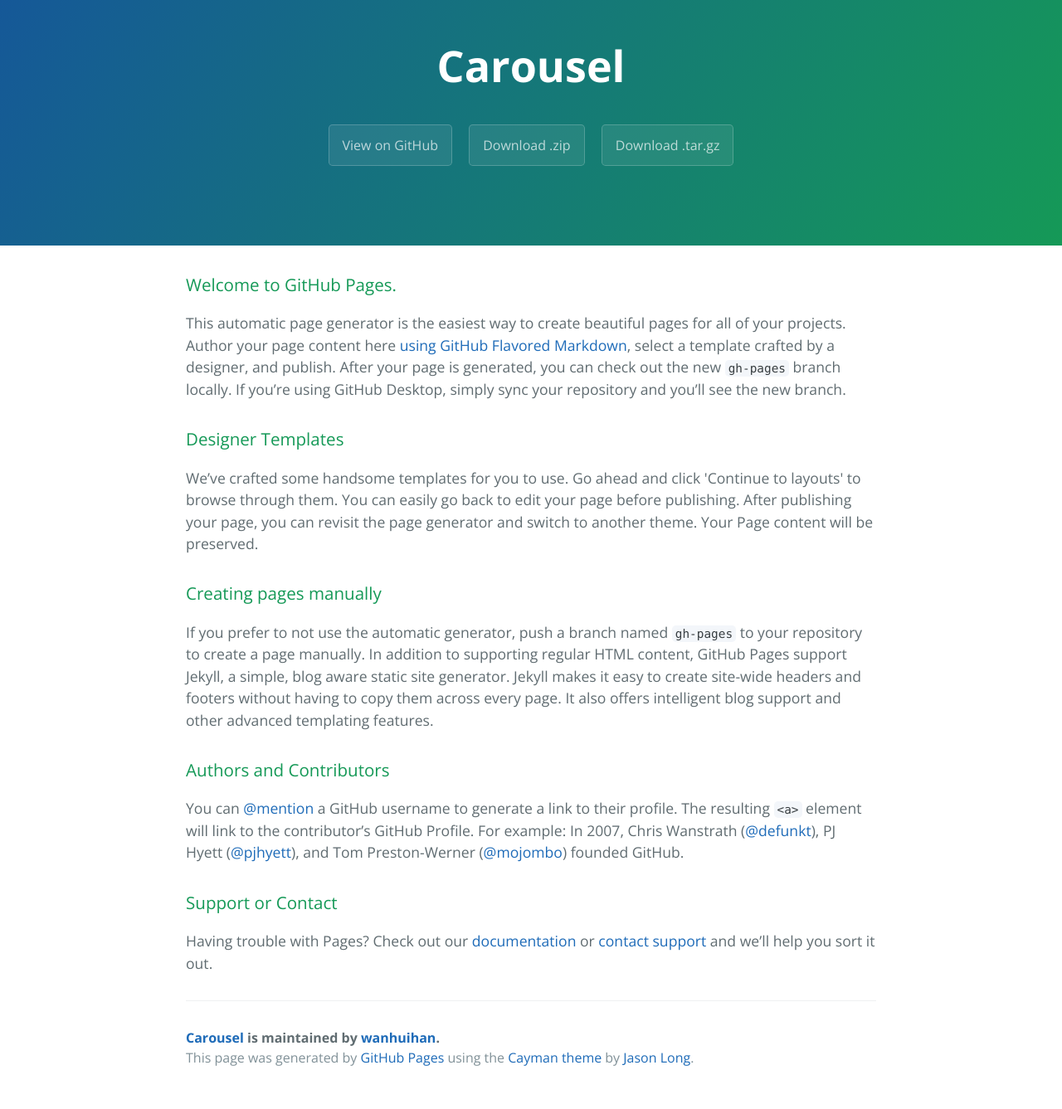
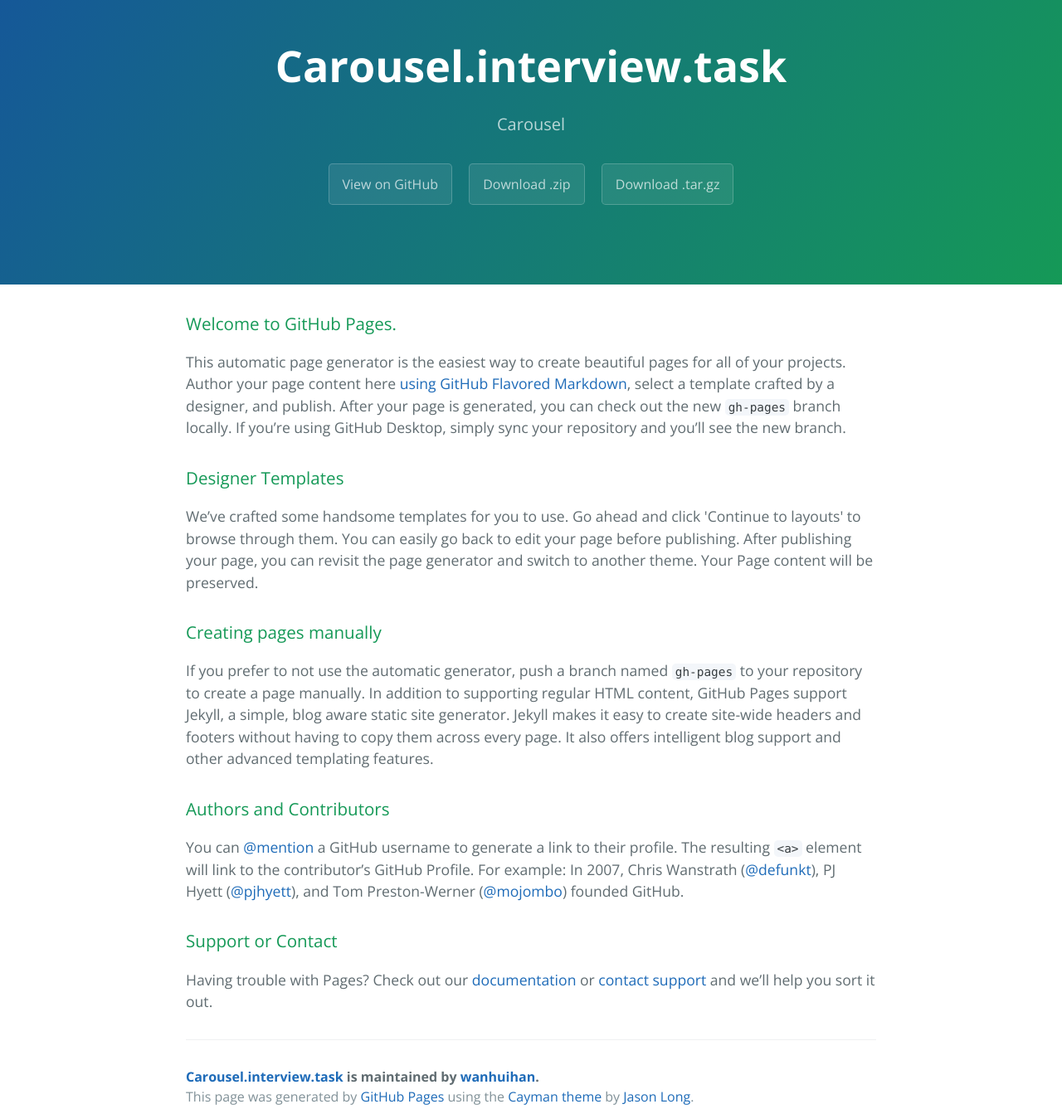
Before and after one commit to wanhuihan/carousel, a plain HTML site: page index.html in a window 1280 px wide. Shown: the part 40-1377 px from the top of the page at 83% size. Drawn offline with nearby package versions, Linux system fonts and the light colour scheme.

```diff
--- a/index.html
+++ b/index.html
@@ -2,7 +2,7 @@
 <html lang="en-us">
   <head>
     <meta charset="UTF-8">
-    <title>Carousel by wanhuihan</title>
+    <title>Carousel.interview.task by wanhuihan</title>
     <meta name="viewport" content="width=device-width, initial-scale=1">
     <link rel="stylesheet" type="text/css" href="stylesheets/normalize.css" media="screen">
     <link href='https://fonts.googleapis.com/css?family=Open+Sans:400,700' rel='stylesheet' type='text/css'>
@@ -11,8 +11,8 @@
   </head>
   <body>
     <section class="page-header">
-      <h1 class="project-name">Carousel</h1>
-      <h2 class="project-tagline"></h2>
+      <h1 class="project-name">Carousel.interview.task</h1>
+      <h2 class="project-tagline">Carousel</h2>
       <a href="https://github.com/wanhuihan/carousel" class="btn">View on GitHub</a>
       <a href="https://github.com/wanhuihan/carousel/zipball/master" class="btn">Download .zip</a>
       <a href="https://github.com/wanhuihan/carousel/tarball/master" class="btn">Download .tar.gz</a>
@@ -45,7 +45,7 @@
 <p>Having trouble with Pages? Check out our <a href="https://help.github.com/pages">documentation</a> or <a href="https://github.com/contact">contact support</a> and we’ll help you sort it out.</p>
 
       <footer class="site-footer">
-        <span class="site-footer-owner"><a href="https://github.com/wanhuihan/carousel">Carousel</a> is maintained by <a href="https://github.com/wanhuihan">wanhuihan</a>.</span>
+        <span class="site-footer-owner"><a href="https://github.com/wanhuihan/carousel">Carousel.interview.task</a> is maintained by <a href="https://github.com/wanhuihan">wanhuihan</a>.</span>
 
         <span class="site-footer-credits">This page was generated by <a href="https://pages.github.com">GitHub Pages</a> using the <a href="https://github.com/jasonlong/cayman-theme">Cayman theme</a> by <a href="https://twitter.com/jasonlong">Jason Long</a>.</span>
       </footer>
```
Also changed, not shown: params.json (+2 -2 lines).
